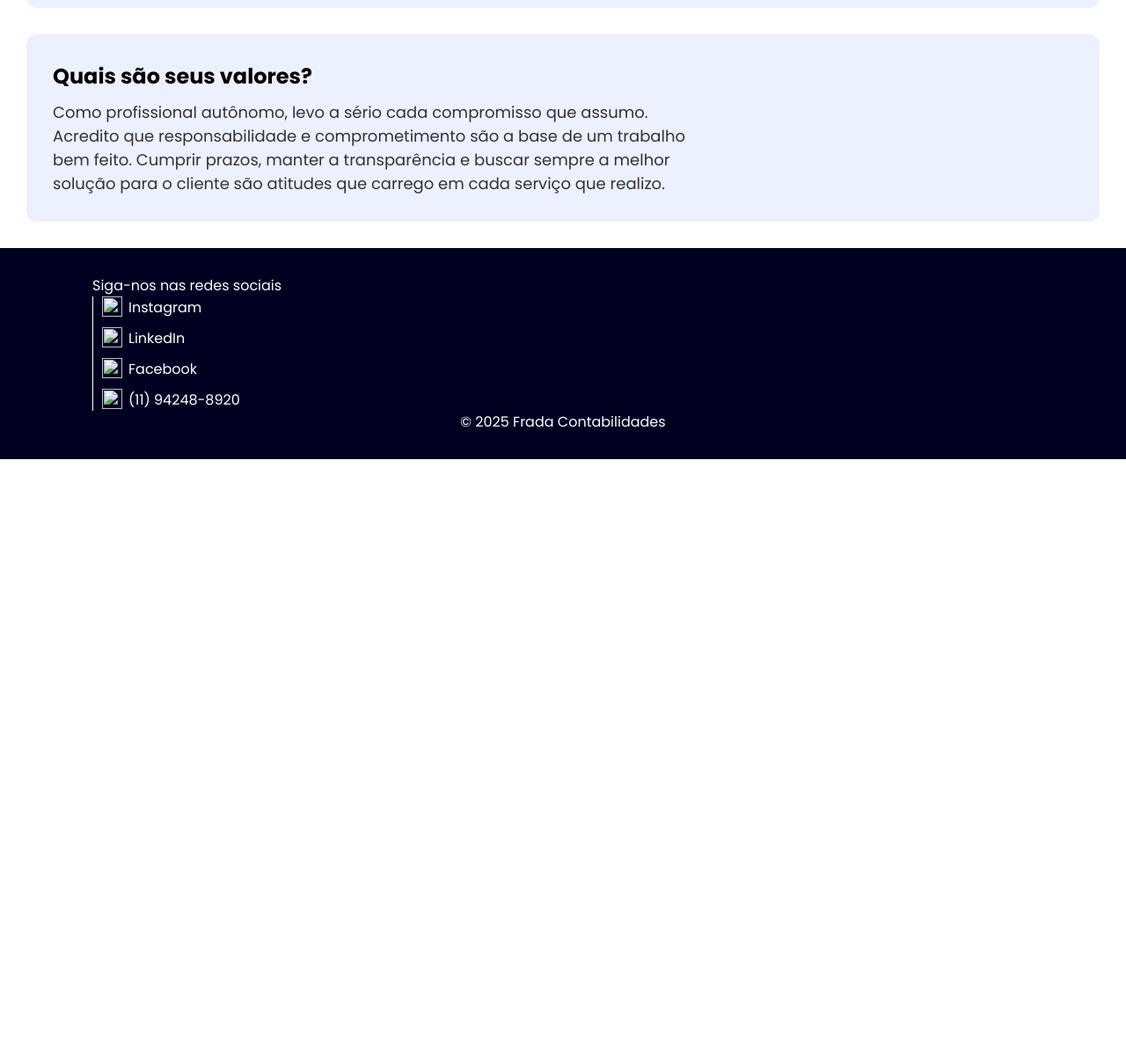
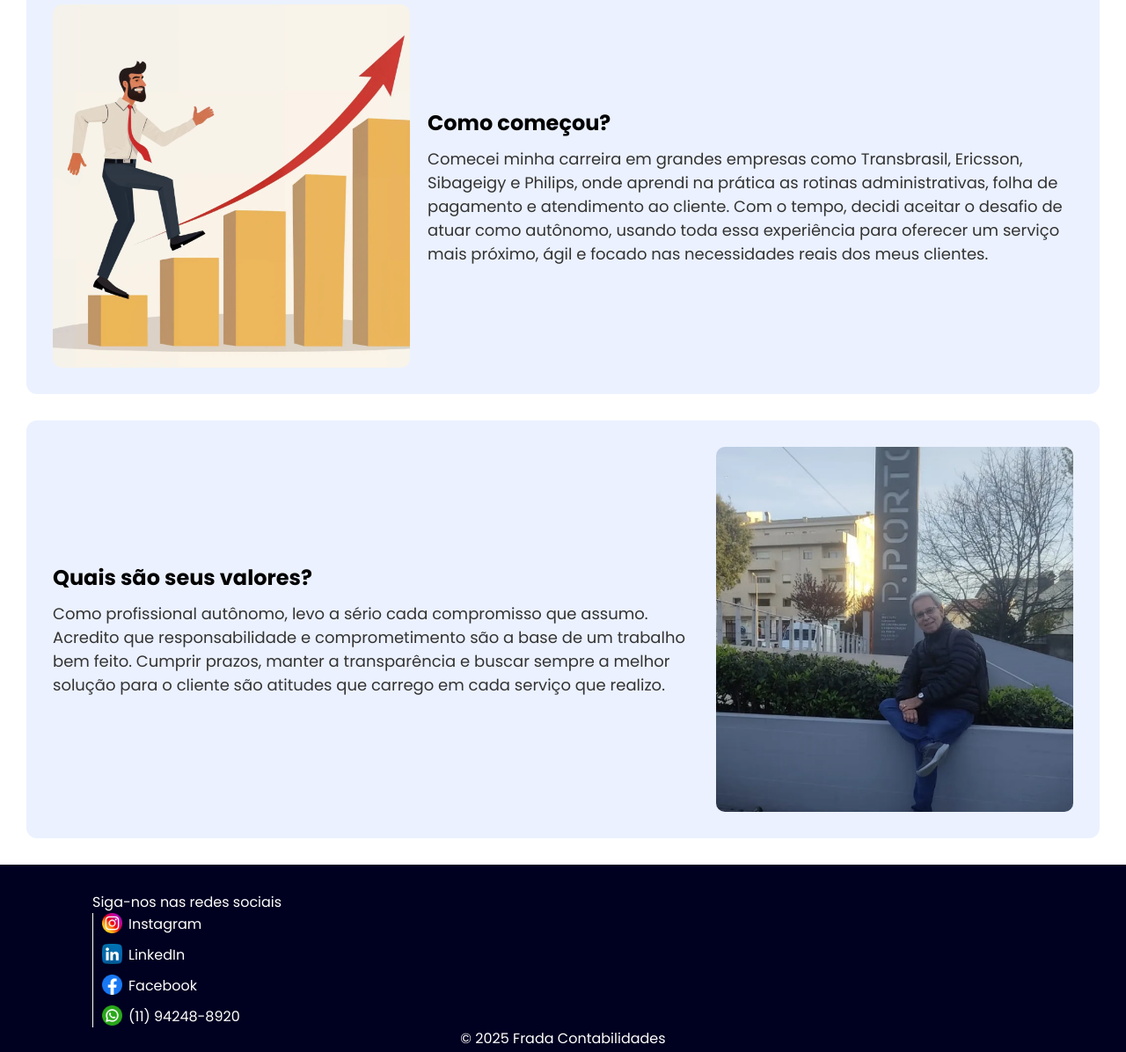
Before and after one commit to Dequiz/projetopi, a plain HTML site: page about.html in a window 1280 px wide. Shown: the part 626-1822 px from the top of the page at 88% size. Before the commit the page ends 1148 px from the top, so only its background shows below. Drawn offline with Linux system fonts and the light colour scheme; files that its build step writes are made by us from their sources.

Commit message:
Update about.html

```diff
--- a/about.html
+++ b/about.html
@@ -5,7 +5,7 @@
     <meta charset="UTF-8">
     <meta name="viewport" content="width=device-width, initial-scale=1.0">
     <title>Document</title>
-    <link rel="stylesheet" href="../styles/aboutStyle.css">
+    <link rel="stylesheet" href="aboutStyle.css">
 </head>
 
 <body>
@@ -26,7 +26,7 @@
                 Atuo com registro de vendas e compras, folha de <br> pagamento, atendimento ao cliente e questões <br>
                 trabalhistas — sempre com foco em agilidade,<br> clareza e confiança.</p>
             </div>
-            <img src="../contents/veio1.png" alt="" class="secImg">
+            <img src="veio1.png" alt="" class="secImg">
         </div>
 
         <div class="box sec2">
@@ -38,7 +38,7 @@
                 Com o tempo, decidi aceitar o desafio de atuar como autônomo, usando toda essa experiência para oferecer
                 um serviço mais próximo, ágil e focado nas necessidades reais dos meus clientes.</p>
             </div>
-            <img src="../contents/escada.png" alt="" class="secImg">
+            <img src="escada.png" alt="" class="secImg">
         </div>
         <div class="box sec3">
             <div class="secTexts">
@@ -48,20 +48,20 @@
                 Cumprir prazos, manter a transparência e buscar sempre a melhor solução para o cliente são atitudes que
                 carrego em cada serviço que realizo.</p>
             </div>
-            <img src="../contents/veio2.png" alt="" class="secImg">
+            <img src="veio2.png" alt="" class="secImg">
         </div>
     </article>
     <footer>
         <h1 class="footerTitle">Siga-nos nas redes sociais</h1>
         <div class="line"></div>
         <div class="follow">
-            <img src="../contents/social (1).png" alt="">
+            <img src="social (1).png" alt="">
             <p class="redes">Instagram</p>
-            <img src="../contents/linkedin (2).png" alt="">
+            <img src="linkedin (2).png" alt="">
             <p class="redes">LinkedIn</p>
-            <img src="../contents/facebook (1).png" alt="">
+            <img src="facebook (1).png" alt="">
             <p class="redes">Facebook</p>
-            <img src="../contents/whatsapp (1).png" alt="">
+            <img src="whatsapp (1).png" alt="">
             <p class="redes">(11) 94248-8920</p>
         </div>
         <p class="copyright">&#169; 2025 Frada Contabilidades</p>
```
